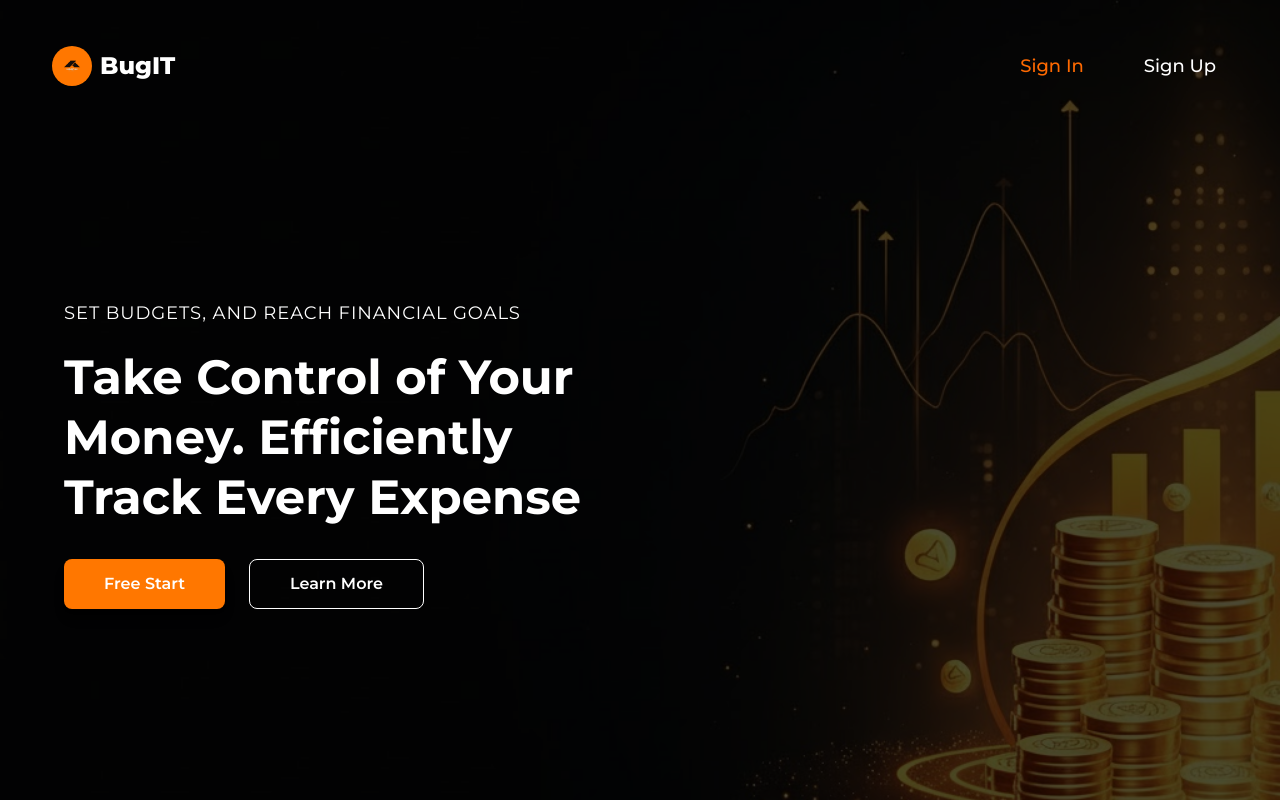
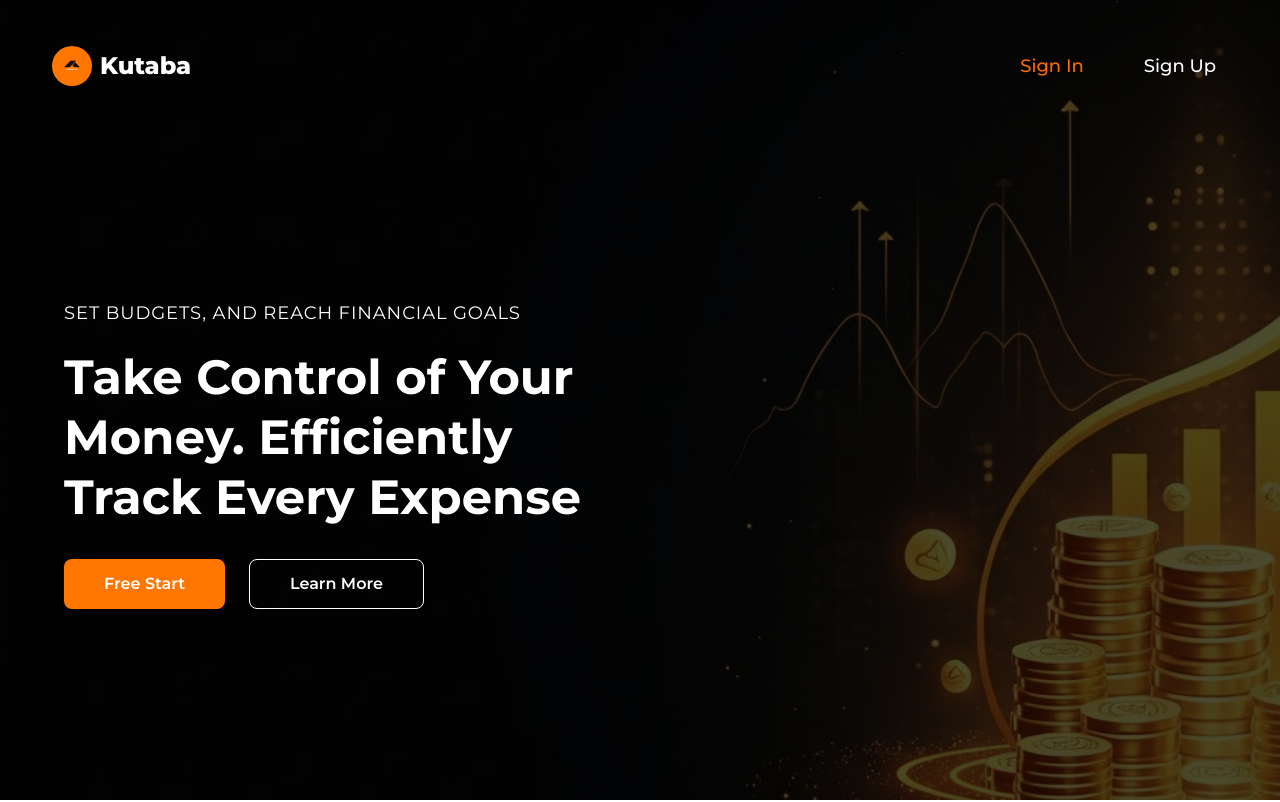
Before and after one commit to hilinaz/Kutaba, a React (Vite) app: page / in a window 1280 px wide. Shown: the top 802 px of the page. Built offline with nearby package versions, Linux system fonts and the light colour scheme; no server answers.

Commit message:
name change

```diff
--- a/src/pages/Landing.tsx
+++ b/src/pages/Landing.tsx
@@ -19,7 +19,7 @@ function Landing() {
               src={logo}
               alt="BugIT Logo"
             />
-            <p>BugIT</p>
+            <p>Kutaba</p>
           </div>
 
           <div className="flex gap-4 sm:gap-6 text-white text-lg font-medium mr-6  sm:mr-7">
```
